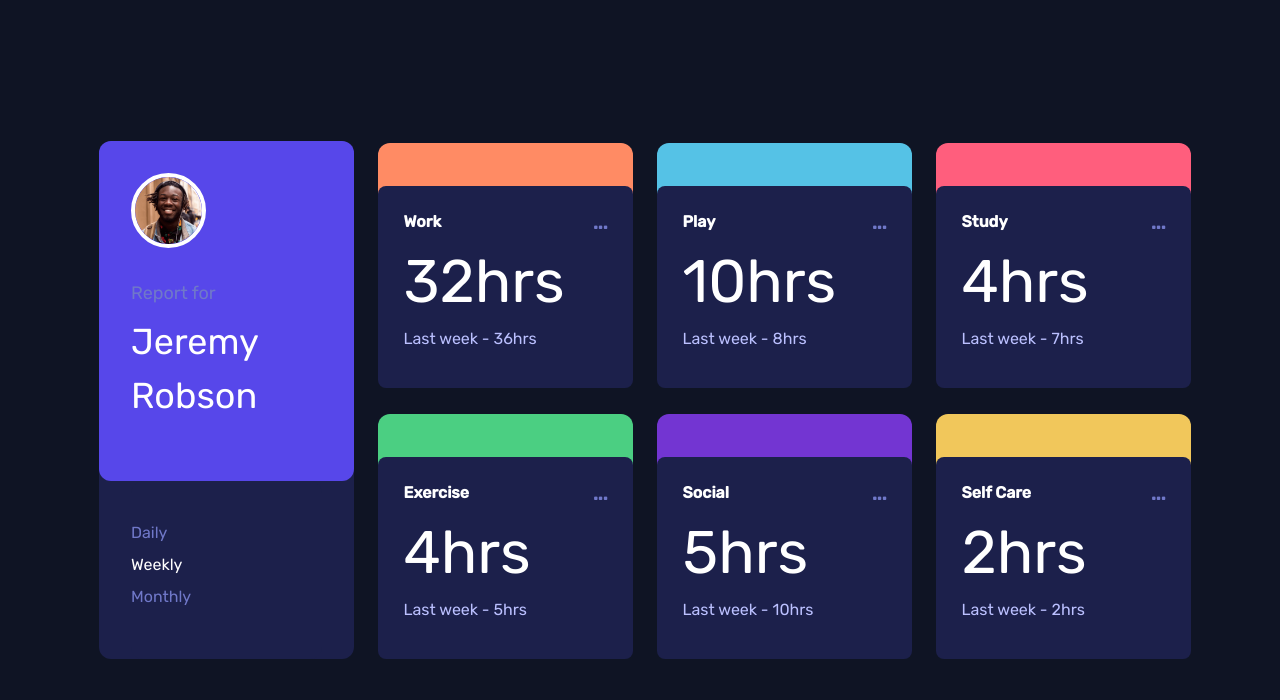
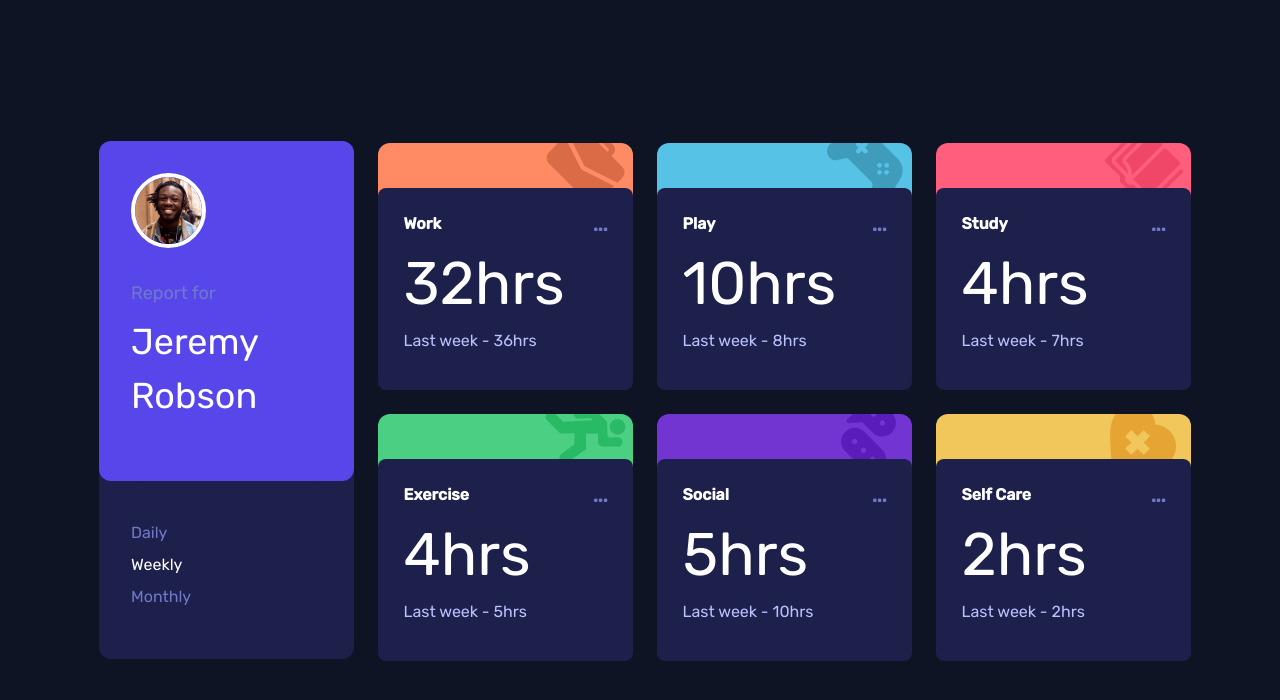
Before and after one commit to SheeloveDol/time-tracking-dashboard-react, a React (Create React App) app: page / in a window 1280 px wide. Shown: the top 700 px of the page. Built offline with nearby package versions, Linux system fonts and the light colour scheme.

Commit message:
Finished layout for most of the app. Need to add hover states

```diff
--- a/src/components/cardList/CardList.component.jsx
+++ b/src/components/cardList/CardList.component.jsx
@@ -1,4 +1,4 @@
-import { Box, Text, Flex, SimpleGrid, Grid, GridItem, Button } from "@chakra-ui/react";
+import { Box, Text, Flex, Image, Grid, GridItem, Button } from "@chakra-ui/react";
 import HeaderCard from "../headerCard/HeaderCard.component";
 import { useContext } from 'react'
 import TimePeriodContext from "../../context/TimePeriodContext";
@@ -38,16 +38,30 @@ const CardList = () => {
                         m='auto'
                         w={['327px', null, null, '255px']}
                         h={[null, null, null, '244px' ]}
+                        justify='normal'
                         // border='2px'
 
                     >
                         <Box
+                            ml={['12rem', null, null, '10rem']}
+                        >
+                            <Image
+                                w={['90px', null, null, '100px']}
+                                h='45px'
+                                ml={['2.5rem', null, null, '0']}
+                                objectFit='none'
+                                src={item.image}
+                            />
+                        </Box>
+
+                        <Box
                             bg={item.cardBgColor}
-                            mt='17%'
+                            // mt='17%'
                             h={['132.8px', null, null, '202.52px' ]}
                             // h='83%'
                             borderRadius='lg'
                         >
+
 
                             <Box
                                 // border='1px'
--- a/src/data/userData.js
+++ b/src/data/userData.js
@@ -1,7 +1,15 @@
+import work from '../assets/icon-work.svg'
+import play from '../assets/icon-play.svg'
+import study from '../assets/icon-study.svg'
+import exercise from '../assets/icon-exercise.svg'
+import social from '../assets/icon-social.svg'
+import selfCare from '../assets/icon-self-care.svg'
+
 const userData = [
 
           {
             id: 1,
+            image: work,
             accentBgColor: '#FF8B64',
             cardBgColor: '#1C204B',
             title: "Work",
@@ -23,6 +31,7 @@ const userData = [
 
          {
             id: 2,
+            image: play,
             accentBgColor: '#55C2E6',
             cardBgColor: '#1C204B',
             title: "Play",
@@ -44,6 +53,7 @@ const userData = [
 
          {
             id: 3,
+            image: study,
             accentBgColor: '#FF5E7D',
             cardBgColor: '#1C204B',
             title: "Study",
@@ -65,6 +75,7 @@ const userData = [
 
          {
             id: 4,
+            image: exercise,
             accentBgColor: '#4BCF82',
             cardBgColor: '#1C204B',
             title: "Exercise",
@@ -86,6 +97,7 @@ const userData = [
 
          {
             id: 5,
+            image: social,
             accentBgColor: '#7335D2',
             cardBgColor: '#1C204B',
             title: "Social",
@@ -107,6 +119,7 @@ const userData = [
 
          {
             id: 6,
+            image: selfCare,
             accentBgColor: '#F1C75B',
             cardBgColor: '#1C204B',
             title: "Self Care",
```
